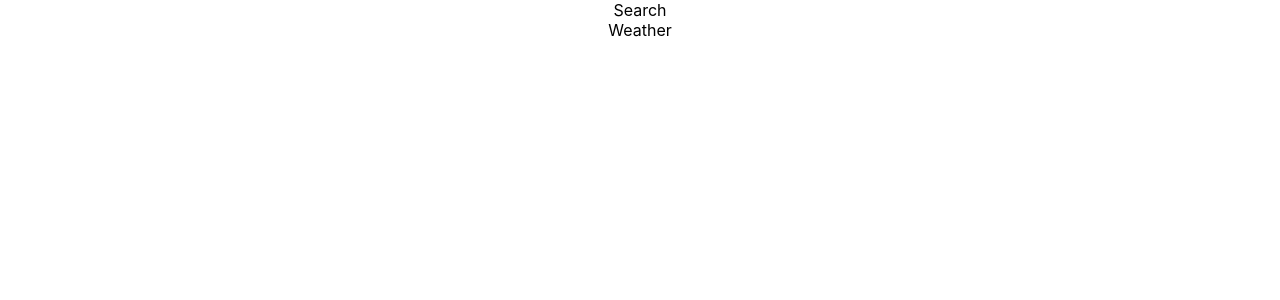
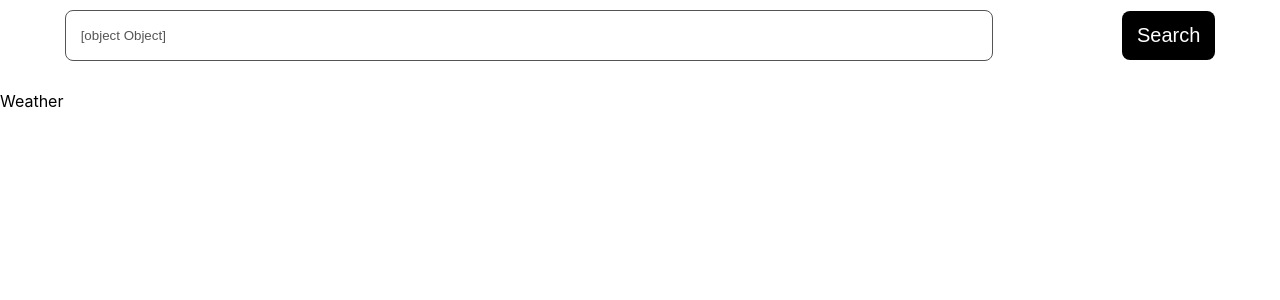
Before and after one commit to zarkonow/weather-app-new, a React (Create React App) app: page / in a window 1280 px wide. Shown: the top 300 px of the page. Built offline with nearby package versions, Linux system fonts and the light colour scheme.

Commit message:
*added css

```diff
--- a/src/App.css
+++ b/src/App.css
@@ -1,38 +1,35 @@
-.App {
-  text-align: center;
+body{
+  margin: 0;
+  padding: 0;
+
 }
 
-.App-logo {
-  height: 40vmin;
-  pointer-events: none;
+.search-engine{
+  width: 100%;
+  display: flex;
+  justify-content: space-around;
+  align-items: center;
+  margin-bottom: 30px;
+  margin-top: 10px;
 }
 
-@media (prefers-reduced-motion: no-preference) {
-  .App-logo {
-    animation: App-logo-spin infinite 20s linear;
-  }
+.search-engine input{
+  width: 70%;
+  height: 45px;
+  border: 1px solid;
+  border-radius: 8px;
+  padding: 2px 15px;
+  font: size 16px;background-color: #fff;
+  color: #555;
 }
 
-.App-header {
-  background-color: #282c34;
-  min-height: 100vh;
-  display: flex;
-  flex-direction: column;
-  align-items: center;
-  justify-content: center;
-  font-size: calc(10px + 2vmin);
-  color: white;
+.search-engine button{
+  border: none;
+  border-radius: 8px;
+  background-color: #000;
+  color: #FFF;
+  font-size: 20px;
+  outline: none;
+  cursor: pointer;
+  padding:13px 15px
 }
-
-.App-link {
-  color: #61dafb;
-}
-
-@keyframes App-logo-spin {
-  from {
-    transform: rotate(0deg);
-  }
-  to {
-    transform: rotate(360deg);
-  }
-}
--- a/src/component/search/index.jsx
+++ b/src/component/search/index.jsx
@@ -1,12 +1,16 @@
+import React from "react";
 
-
-
-import React from 'react'
-
-export default function Search() {
-
-
+export default function Search(search, setSearch, handleSearch) {
   return (
-    <div>Search</div>
-  )
+    <div className="search-engine">
+      <input
+        type="text"
+        placeholder="Enter City Name"
+        name="search"
+        value={search}
+        onChange={(event) => setSearch(event.target.value)}
+      />
+      <button onClick={handleSearch}>Search</button>
+    </div>
+  );
 }
```
